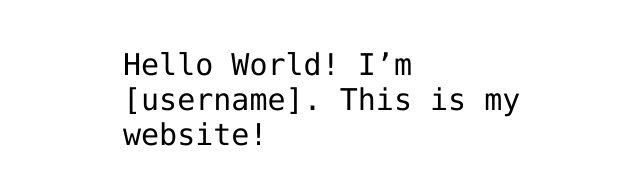
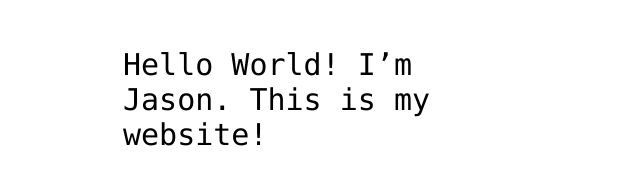
Before and after one commit to jasonp60/hello-world, a plain HTML site: page index.html in a window 1280 px wide. Shown: the part 341-526 px from the top of the page, without its empty margins (317-957 px from the left). Drawn offline with Linux system fonts and the light colour scheme.

Commit message:
Update index.html

```diff
--- a/index.html
+++ b/index.html
@@ -12,7 +12,7 @@
 <img src="https://octodex.github.com/images/daftpunktocat-thomas.gif" id="octocat" alt="octocat-gif" />
 
 <!-- Change this code here by copy and pasting your template on line 15 -->
-<p>Hello World! I’m [username]. This is my website!</p>
+<p>Hello World! I’m Jason. This is my website!</p>
 
 </body>
 </html>
```
